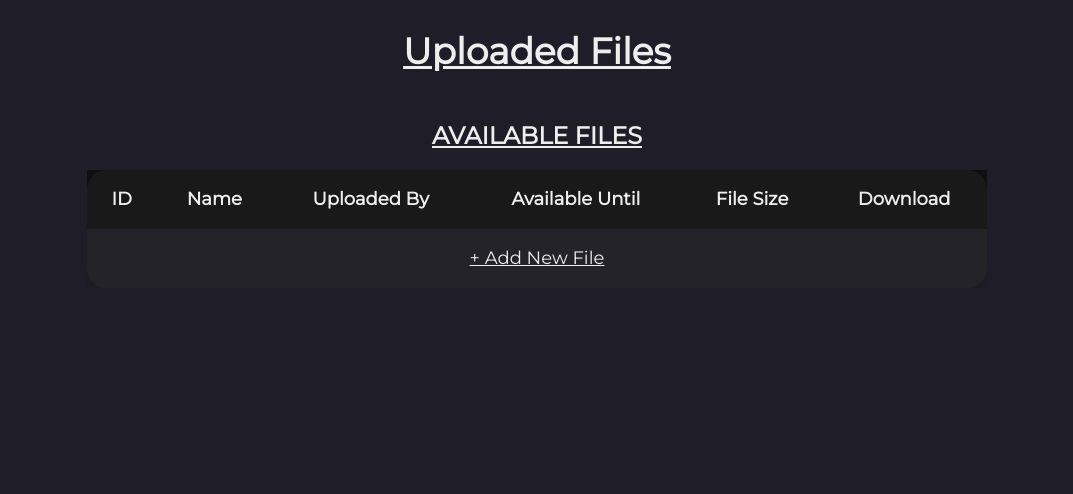
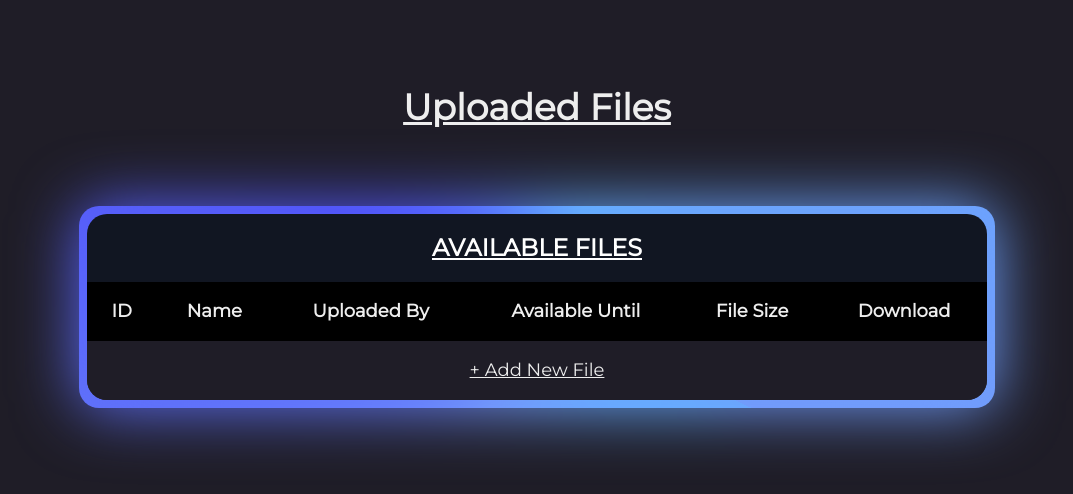
Before and after one commit to anrawool/File-Automation, a Django app: page /uploads/ in a window 1280 px wide. Shown: the top 494 px of the page, without its empty margins (103-1176 px from the left). Run offline with Django 4.2, Linux system fonts and the light colour scheme; data that the repository does not hold is empty.

Commit message:
Upload File Glwo Added

```diff
--- a/User-Interface/base/templates/base/uploads.html
+++ b/User-Interface/base/templates/base/uploads.html
@@ -16,8 +16,8 @@
         <div class="wrapper">
             <h1>Uploaded Files</h1>
             <table>
-                <caption>Available Files</caption>
-
+               <caption class="table-heading">Available Files</caption>
+                <thead>
                     <tr>
                         <th>ID</th>
                         <th>Name</th>
@@ -26,6 +26,7 @@
                         <th>File Size</th>
                         <th>Download</th>
                     </tr>
+                </thead>
 
                 {% for file, size in items %}
                     <tr>
@@ -37,7 +38,7 @@
                         <td class="download"><b><a href="{% url 'download' file_id=file.id %}">Download</a></b></td>
                     </tr>
                 {% endfor %}
-                <tr>
+                <tr class="upload-col">
                     <td colspan=6 class="upload"><a href="{% url 'upload-file' %}" id="newFile"> + Add New File</a></td>
                 </tr>
 
--- a/User-Interface/static/css/upload.css
+++ b/User-Interface/static/css/upload.css
@@ -1,4 +1,15 @@
 @import url("https://fonts.googleapis.com/css2?family=Montserrat");
+
+@property --gradient-angle {
+    syntax: "<angle>";
+    initial-value: 0deg;
+    inherits: false;
+}
+
+@keyframes rotation {
+    0% {--gradient-angle: 0deg;}
+    100% {--gradient-angle: 360deg;}
+}
 
 body {
     background-color:rgb(31, 29, 39);
@@ -8,20 +19,38 @@ body {
     font-family: "Montserrat", sans-serif;
 }
 
+
 .wrapper {
     width: min(900px, 100% - 3rem);
     margin-inline: auto;
+    border-radius: 20px;
 }
 
 table {
+    margin-top: 5rem;
     width: 100%;
     background-color: #323232;
     border-collapse: collapse;
-    border-radius: 20px;
+    border-radius: inherit;
+    position: relative;
+}
 
+table::after, table::before {
+    content: "";
+    position: absolute;
+    inset: -.5rem;
+    z-index: -1;
+    background: conic-gradient(from var(--gradient-angle), #64afff, #7399fb, #5154f9, #64afff, #7399fb);
+    border-radius:20px;
+    animation: rotation 5s linear infinite;
+}
+
+table::after {
+    filter: blur(2rem);
 }
 
 h1 {
+    margin-top: 5rem;
     text-align: center;
     text-decoration: underline;
 }
@@ -42,8 +71,8 @@ caption {
     text-decoration: underline;
 }
 
-th {
-    background: hsl(0 0% 0% / .5);
+thead {
+    background: hsl(0 0% 0%);
 }
 
 tr:nth-of-type(2n) {
@@ -64,10 +93,22 @@ a:active {
 }
 
 .upload {
-    background-color: rgba(31, 29, 39, .6);
+    background-color: rgb(31, 29, 39);
+    border-bottom-left-radius: 20px;
+    border-bottom-right-radius: 20px;
+}
+.table-heading {
+    background-color: hsl(222, 35%, 10%);
+    color: white;
+    border-top-left-radius: 20px;
+    border-top-right-radius: 20px;
 }
 
 @media (max-width: 650px) {
+    table {
+        border-radius: 0px;
+    }
+
     th, [data-cell="id"], [data-cell="owner"], [data-cell="availability"] {
         display: none;
     }
@@ -84,7 +125,7 @@ a:active {
 
 
     td:first-child {
-        padding-top: 1rem
+        padding-top: 1rem;
     }
 
     td:last-child {
@@ -96,4 +137,7 @@ a:active {
         font-weight: 700;
         text-transform: capitalize;
     }
+    .upload-col {
+        background-color: transparent;
+    }
 }
```
Lines whose indentation alone changed are shown as unchanged.
